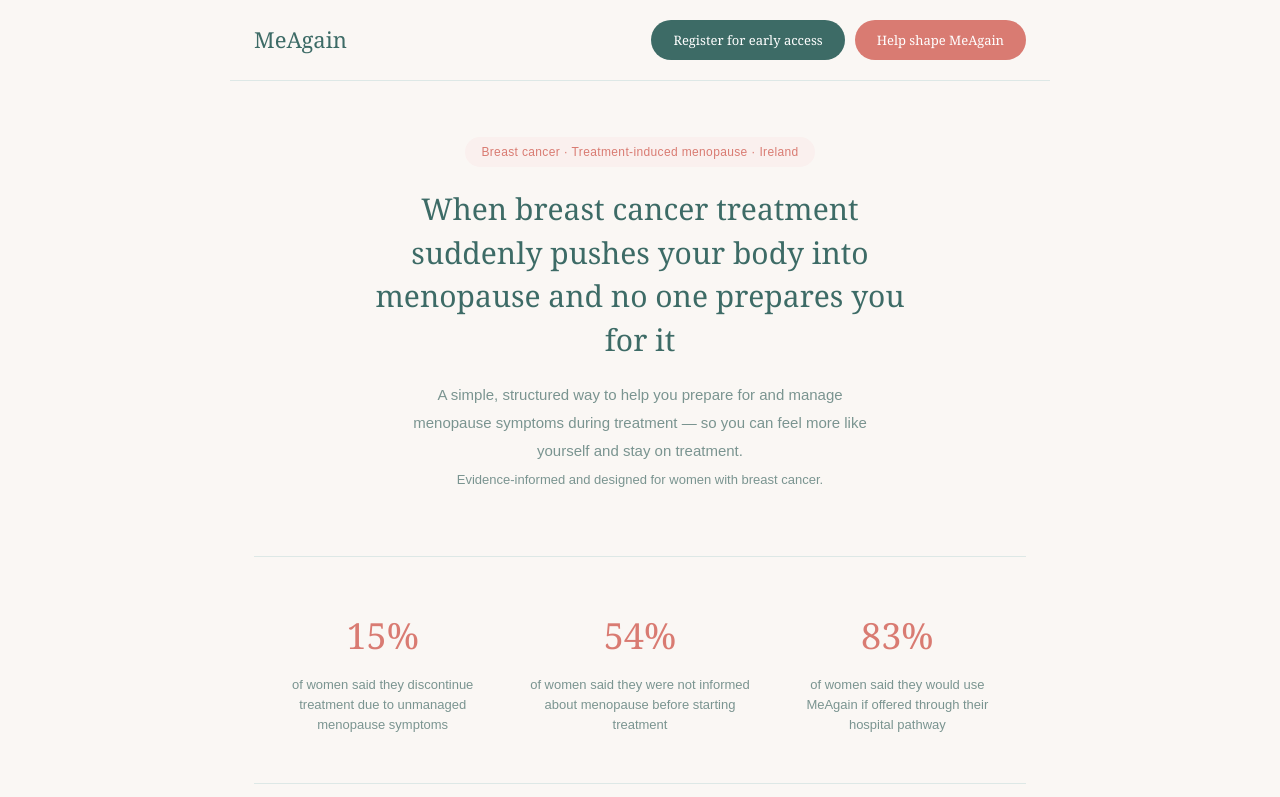
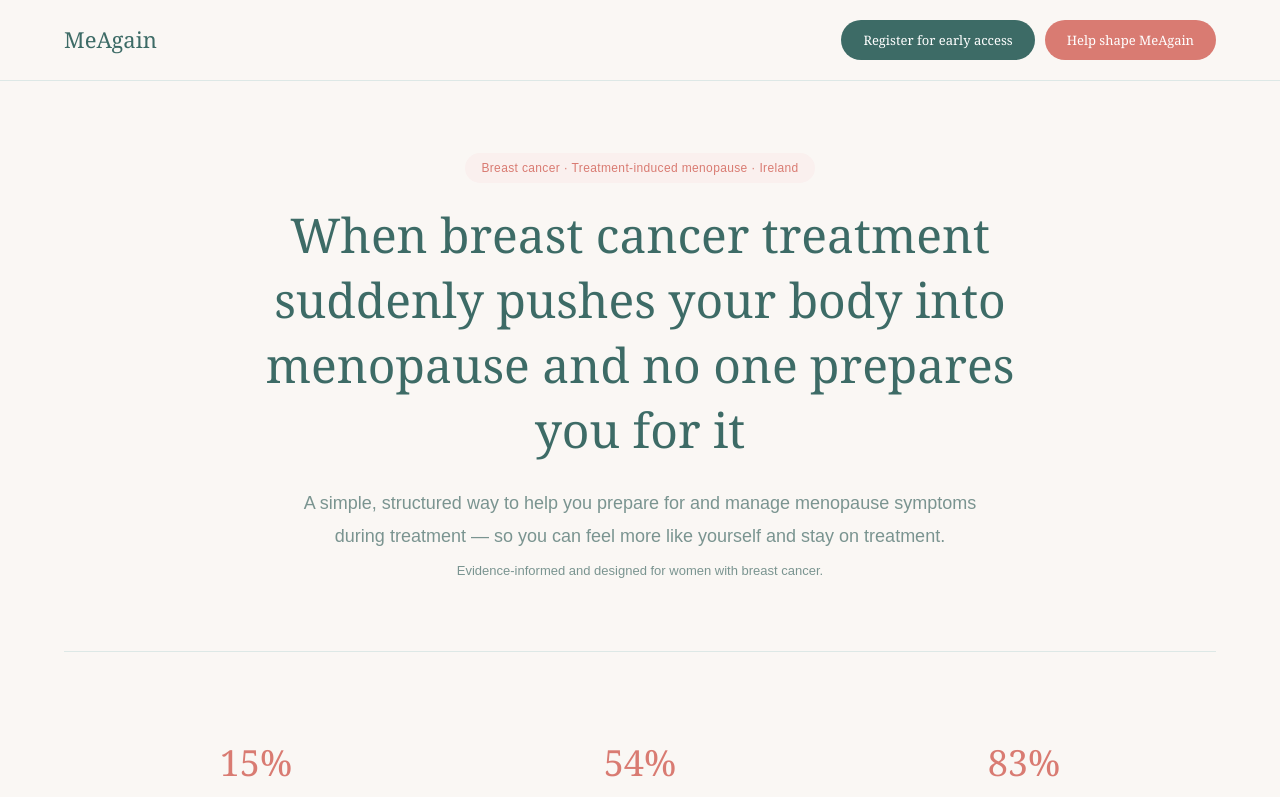
Before and after one commit to Ahmad-Selim59/meagain-landing, a Next.js app: page / in a window 1280 px wide. Shown: the top 797 px of the page. Built offline with nearby package versions, Linux system fonts and the light colour scheme.

Commit message:
tokenising things

```diff
--- a/app/globals.css
+++ b/app/globals.css
@@ -12,6 +12,31 @@
   --text-muted: #7a9490;
   --border: #dde8e6;
   --cream: #faf7f4;
+
+  /* Layout Tokens */
+  --max-w-container: 1280px;
+  --max-w-hero-title: 840px;
+  --max-w-hero-text: 680px;
+  --max-w-form: 480px;
+  --max-w-insight: 260px;
+
+  /* Responsive Spacing Tokens */
+  --spacing-container-x: 1.5rem;
+  --spacing-section-y: 2.5rem;
+}
+
+@media (min-width: 768px) {
+  :root {
+    --spacing-container-x: 2.5rem;
+    --spacing-section-y: 3.5rem;
+  }
+}
+
+@media (min-width: 1024px) {
+  :root {
+    --spacing-container-x: 4rem;
+    --spacing-section-y: 4.5rem;
+  }
 }
 
 body {
@@ -23,9 +48,9 @@
 }
 
 nav {
-  max-width: 820px;
+  max-width: var(--max-w-container);
   margin: 0 auto;
-  padding: 1.25rem 1.5rem;
+  padding: 1.25rem var(--spacing-container-x);
   display: flex;
   justify-content: space-between;
   align-items: center;
@@ -53,13 +78,13 @@
 .nav-cta:hover { background: #2e504c; }
 
 .site {
-  max-width: 820px;
+  max-width: var(--max-w-container);
   margin: 0 auto;
-  padding: 0 1.5rem;
+  padding: 0 var(--spacing-container-x);
 }
 
 .hero {
-  padding: 3.5rem 0 2rem;
+  padding: var(--spacing-section-y) 0 2rem;
   text-align: center;
 }
 
@@ -76,18 +101,18 @@
 }
 
 .hero h1 {
-  font-size: 30px;
+  font-size: clamp(28px, 4vw, 48px);
   font-weight: 400;
-  line-height: 1.45;
-  max-width: 560px;
-  margin: 0 auto 1.25rem;
+  line-height: 1.35;
+  max-width: var(--max-w-hero-title);
+  margin: 0 auto 1.5rem;
   color: var(--teal-dark);
 }
 
 .hero p {
-  font-size: 15px;
+  font-size: clamp(15px, 2vw, 18px);
   color: var(--text-muted);
-  max-width: 480px;
+  max-width: var(--max-w-hero-text);
   margin: 0 auto 2rem;
   line-height: 1.85;
   font-family: Arial, sans-serif;
@@ -166,7 +191,7 @@
 .stat-row {
   display: grid;
   grid-template-columns: repeat(3, 1fr);
-  padding: 2.5rem 0;
+  padding: var(--spacing-section-y) 0;
   border-top: 0.5px solid var(--border);
   border-bottom: 0.5px solid var(--border);
 }
@@ -197,7 +222,7 @@
 }
 
 .section {
-  padding: 2.5rem 0;
+  padding: var(--spacing-section-y) 0;
   border-top: 0.5px solid var(--border);
 }
 
@@ -322,7 +347,7 @@
 .insight-row {
   display: grid;
   grid-template-columns: repeat(2, 1fr);
-  padding: 2.5rem 0 1rem;
+  padding: var(--spacing-section-y) 0 1rem;
   margin-top: 1.5rem;
   border-top: 0.5px solid var(--border);
 }
@@ -340,7 +365,7 @@
   color: var(--text-muted);
   margin-top: 8px;
   line-height: 1.55;
-  max-width: 220px;
+  max-width: var(--max-w-insight);
   margin-left: auto;
   margin-right: auto;
   font-family: Arial, sans-serif;
@@ -446,8 +471,8 @@
 .cta-section {
   background: var(--teal-pale);
   border-radius: 18px;
-  padding: 2.5rem;
-  margin: 2.5rem 0;
+  padding: var(--spacing-section-y);
+  margin: var(--spacing-section-y) 0;
   text-align: center;
 }
 
@@ -470,7 +495,7 @@
 .form-row {
   display: flex;
   gap: 10px;
-  max-width: 400px;
+  max-width: var(--max-w-form);
   margin: 0 auto;
 }
 
@@ -515,13 +540,13 @@
 
 footer {
   border-top: 0.5px solid var(--border);
-  padding: 1.75rem 1.5rem;
+  padding: 1.75rem var(--spacing-container-x);
   text-align: center;
-  font-size: 12px;
+  font-size: clamp(12px, 1vw, 14px);
   color: var(--text-muted);
   line-height: 2;
   font-family: Arial, sans-serif;
-  max-width: 820px;
+  max-width: var(--max-w-container);
   margin: 0 auto;
 }
 
@@ -534,7 +559,7 @@
   .diff-grid { grid-template-columns: 1fr; }
   .audience-grid { grid-template-columns: 1fr; }
   .insight-row { grid-template-columns: 1fr; }
-  .hero h1 { font-size: 24px; }
+
   .form-row { flex-direction: column; }
   nav {
     flex-direction: column;
```
